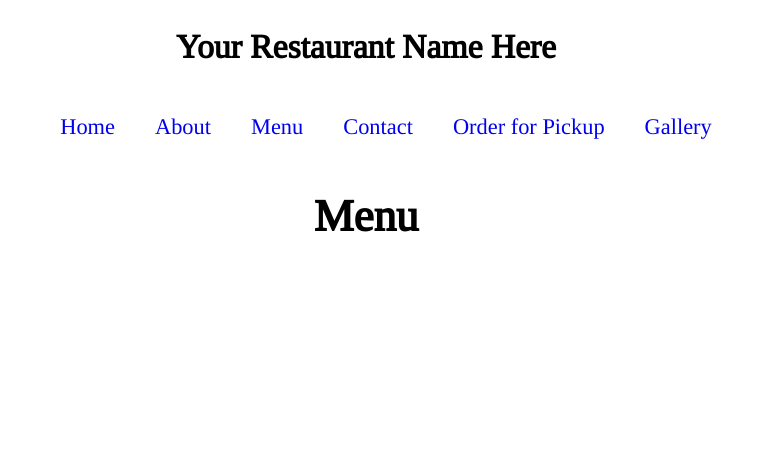
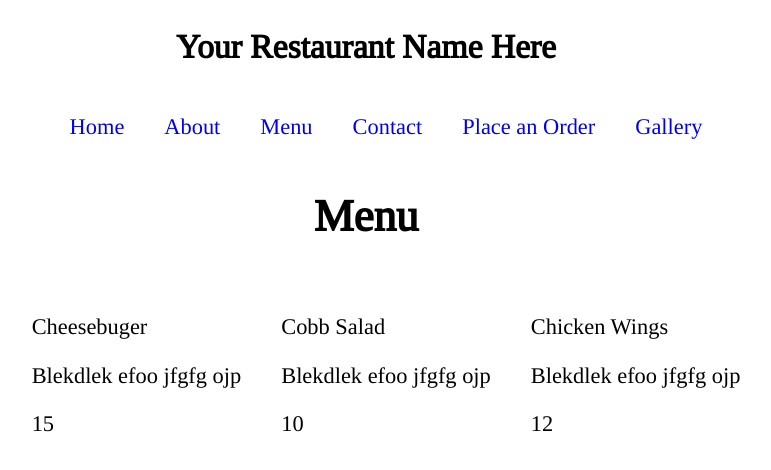
Before and after one commit to jason-roundtree/restaurant_template, a React (Create React App) app: page /menu in a window 1280 px wide. Shown: the top 470 px of the page, without its empty margins (274-1045 px from the left). Built offline with nearby package versions, Linux system fonts and the light colour scheme.

Commit message:
Redux connected with React

```diff
--- a/package.json
+++ b/package.json
@@ -5,6 +5,7 @@
   "dependencies": {
     "react": "^16.4.2",
     "react-dom": "^16.4.2",
+    "react-redux": "^5.1.0",
     "react-router-dom": "^4.3.1",
     "react-scripts": "1.1.5",
     "redux": "^4.0.0"
--- a/src/components/App.js
+++ b/src/components/App.js
@@ -2,14 +2,16 @@ import React from 'react';
 import { BrowserRouter } from 'react-router-dom';
 import Router from './Router';
 import NavBar from './NavBar';
+import { connect } from 'react-redux';
+// import Menu from './Menu'
 
-
-const App = () => {
+export const App = () => {
   return (
     <BrowserRouter>
       <div>
         <NavBar />
         <Router />
+
       </div>
     </BrowserRouter>
   );
--- a/src/components/Menu.js
+++ b/src/components/Menu.js
@@ -1,5 +1,31 @@
 import React from 'react';
+import { connect } from 'react-redux';
 
-const Menu = () => { return <h1>Menu</h1> }
+export const Menu = (props) => {
+    const menuItems = props.menu.map((item, index) => {
+        return (
+            <li key={index}>
+                <p>{item.name}</p>
+                <p>{item.description}</p>
+                <p>{item.cost}</p>
+            </li>
+        )
 
-export default Menu;
+    })
+    return (
+        <div>
+            <h1>Menu</h1>
+            <ul>
+                {menuItems}
+            </ul>
+        </div>
+    )
+}
+
+function mapStateToProps(state) {
+    return {
+      menu: state.menu
+    }
+  }
+
+export default connect(mapStateToProps)(Menu);
--- a/src/components/NavBar.css
+++ b/src/components/NavBar.css
@@ -8,3 +8,10 @@ ul {
 li {
     margin: 20px;
 }
+a {
+    display: inline-block;
+    transition: background-color 0.9s ease;
+}
+a:hover {
+    background-color: goldenrod;
+}
--- a/src/components/NavBar.js
+++ b/src/components/NavBar.js
@@ -4,7 +4,7 @@ import './NavBar.css';
 
 const NavBar = () => {
     return (
-        <div class="nav-container">
+        <div>
             <nav>
                 <h1>Your Restaurant Name Here</h1>
                 <ul>
@@ -13,7 +13,7 @@ const NavBar = () => {
                     <Link to="/menu"><li>Menu</li></Link>
                     <Link to="/contact"><li>Contact</li></Link>
                     {/* <li>Reservations</li> */}
-                    <Link to="/pickup"><li>Order for Pickup</li></Link>
+                    <Link to="/order"><li>Place an Order</li></Link>
                     <Link to="/gallery"><li>Gallery</li></Link>
                     {/* <li>Store</li> */}
                 </ul>
--- /dev/null
+++ b/src/components/Order.js
@@ -0,0 +1,25 @@
+import React from 'react';
+
+class Order extends React.Component {
+    constructor(props) {
+        super(props);
+        // TODO: move to redux?
+        this.state = {
+            items: [{}],
+            costPreTax: '',
+            tax: '',
+            totalCost: ''
+        }
+    }
+    render () {
+        return <h1>Order for Pickup</h1>
+    }
+}
+
+export default Order;
+
+// Add items from menu
+// Remove items from menu
+// Set number of each item
+// Add comments/special requests
+// Add name and phone number
--- a/src/components/OrderPickup.js
+++ /dev/null
@@ -1,15 +0,0 @@
-import React from 'react';
-
-class OrderPickup extends React.Component {
-    constructor(props) {
-        super(props);
-        this.state = {
-
-        }
-    }
-    render () {
-        return <h1>Order for Pickup</h1>
-    }
-}
-
-export default OrderPickup;
--- a/src/components/Router.js
+++ b/src/components/Router.js
@@ -5,7 +5,7 @@ import About from './About';
 import Menu from './Menu';
 import Contact from './Contact';
 import Gallery from './Gallery';
-import OrderPickup from './OrderPickup';
+import Order from './Order';
 // import Reservations from './Reservations';
 
 
@@ -16,7 +16,7 @@ const Router = () => {
             <Route path="/about" component={About} />
             <Route path="/menu" component={Menu} />
             <Route path="/contact" component={Contact} />
-            <Route path="/pickup" component={OrderPickup} />
+            <Route path="/order" component={Order} />
             <Route path="/gallery" component={Gallery} />
         </div>
     )
--- a/src/index.js
+++ b/src/index.js
@@ -2,10 +2,14 @@ import React from 'react';
 import ReactDOM from 'react-dom';
 import './index.css';
 import App from './components/App';
+import { Provider } from 'react-redux';
+import store from './store.js'
 import registerServiceWorker from './registerServiceWorker';
 
 ReactDOM.render(
-    <App />,
+    <Provider store={store}>
+        <App />
+    </Provider>,
     document.getElementById('root')
 );
 registerServiceWorker();
--- a/src/reducers/index.js
+++ b/src/reducers/index.js
@@ -1,8 +1,24 @@
 // import { ACTIONS } from '../actions/index.js';
 
-const initialState = {};
+const mockMenu = [
+    {
+        name: 'Cheesebuger',
+        description: 'Blekdlek efoo jfgfg ojp',
+        cost: 15,
+    },
+    {
+        name: 'Cobb Salad',
+        description: 'Blekdlek efoo jfgfg ojp',
+        cost: 10,
+    },
+    {
+        name: 'Chicken Wings',
+        description: 'Blekdlek efoo jfgfg ojp',
+        cost: 12,
+    }
+]
 
-export const reducer = (state=initialState, action) => {
+export const reducer = (state = { menu: mockMenu }, action) => {
     // switch (test) {
     //     case x:
     //         do something
--- a/src/store.js
+++ b/src/store.js
@@ -1,5 +1,5 @@
 import { createStore } from 'redux';
 
-import reducer from './reducers/index.js';
+import { reducer } from './reducers/index.js';
 
 export default createStore(reducer);
```
Also changed, not shown: 1 other file (tests, documents, lock files or other folders).
